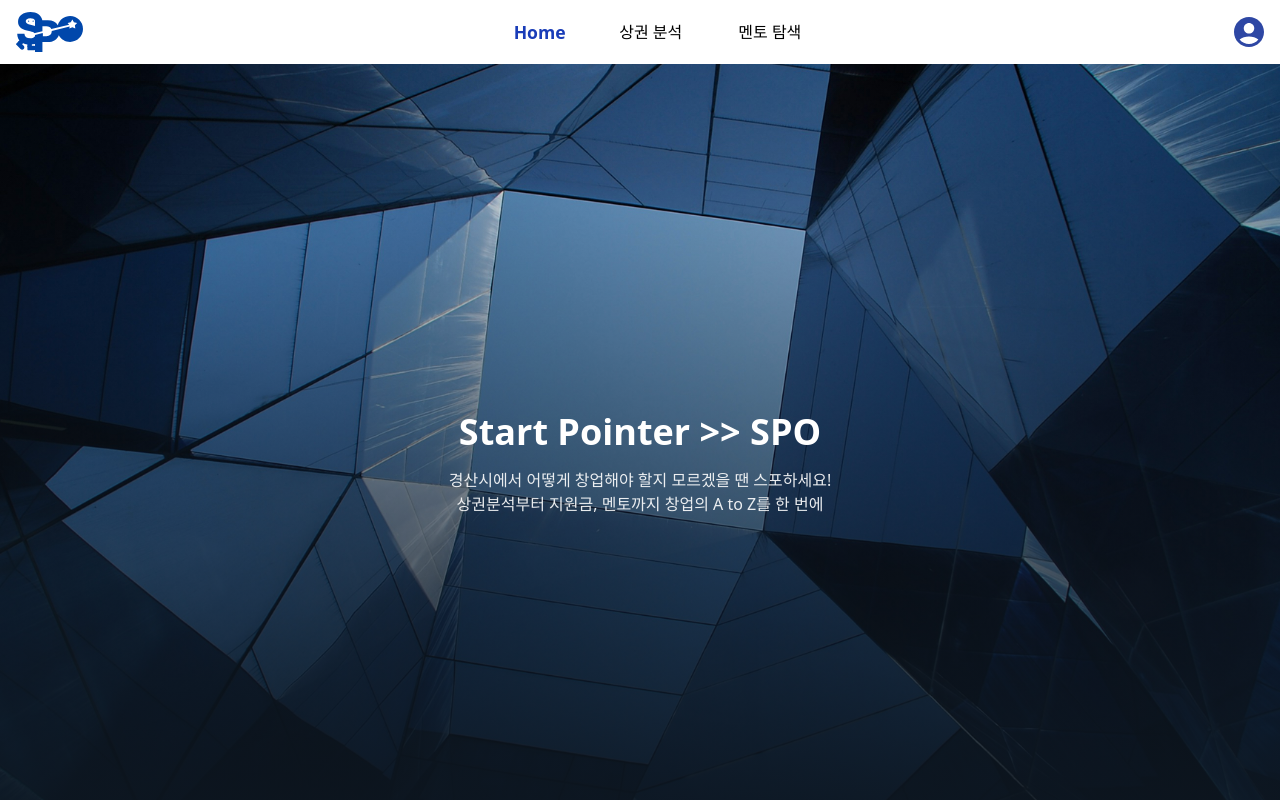
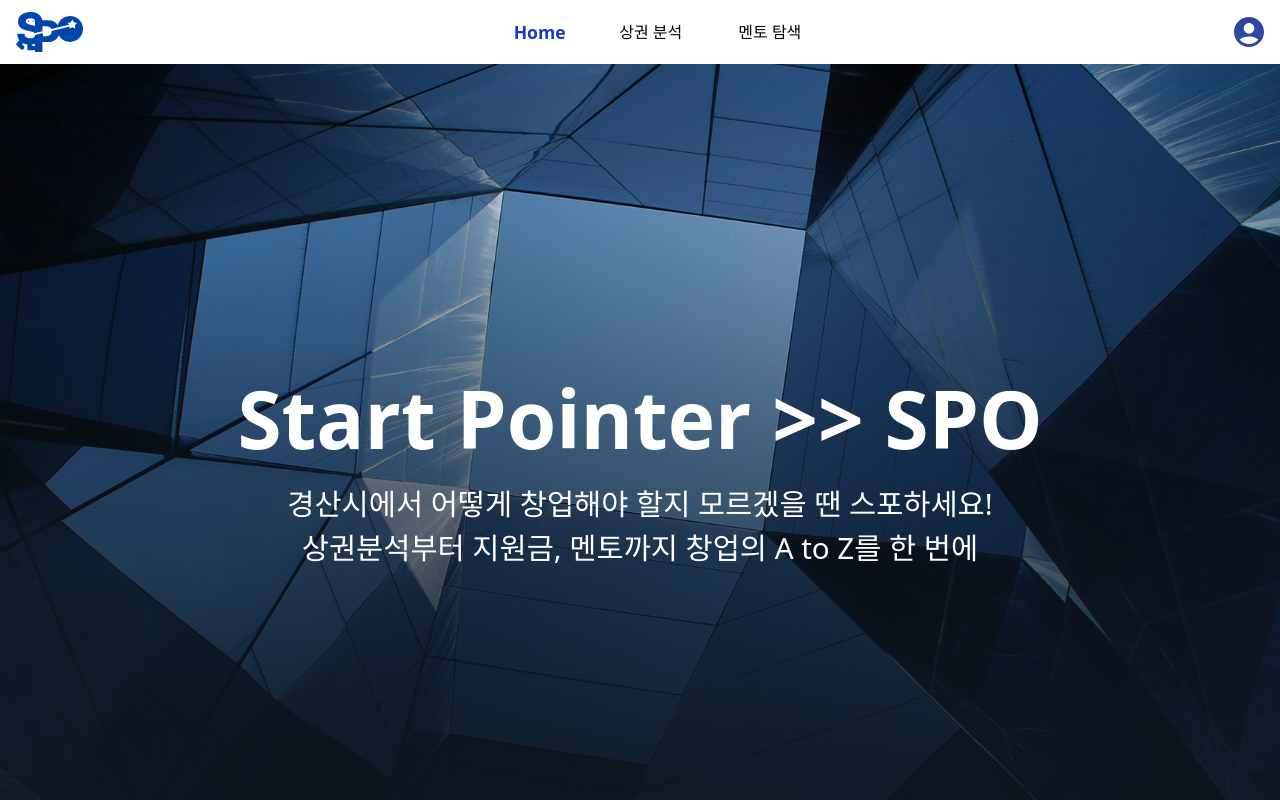
Before and after one commit to Likelion-YeungNam-Univ/13th-StartPoint-web, a React (Vite) app: page / in a window 1280 px wide. Shown: the top 800 px of the page. Built offline with nearby package versions, Linux system fonts and the light colour scheme.

Commit message:
[style/#28] - Section1 텍스트 크기 수정

```diff
--- a/src/pages/Home.jsx
+++ b/src/pages/Home.jsx
@@ -22,15 +22,15 @@ function Section1() {
       />
       <div className="absolute inset-0 -z-10 bg-gradient-to-b from-transparent to-[#0d1620]" />
       <div className="min-h-[100vh] flex items-center justify-center">
-        <div className="flex flex-col items-center gap-4 text-center">
-          <h1 className="text-white text-4xl font-extrabold">
+        <div className="flex flex-col items-center gap-1 text-center">
+          <h1 className="text-white text-[80px] font-extrabold">
             Start Pointer &gt;&gt; <span>SPO</span>
           </h1>
           <div>
-            <p className="text-white/90 text-base ">
+            <p className="text-white text-[29.5px]">
               경산시에서 어떻게 창업해야 할지 모르겠을 땐 스포하세요!
             </p>
-            <p className="text-white/90 text-base ">
+            <p className="text-white text-[29.5px]">
               상권분석부터 지원금, 멘토까지 창업의 A to Z를 한 번에
             </p>
           </div>
```
